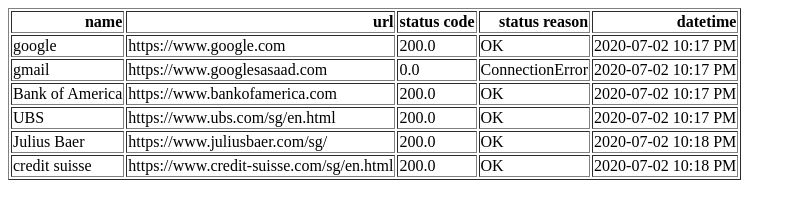
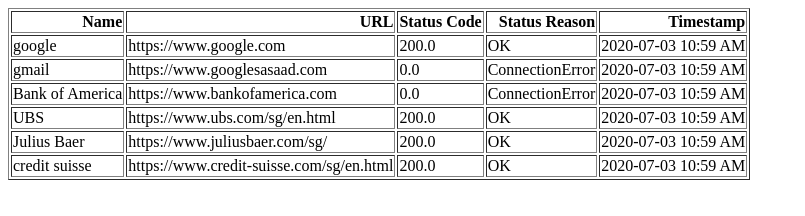
Before and after one commit to mysticrenji/python-servicemonitor, a plain HTML site: page 01.servicemonitor/staticfiles/index.html in a window 1280 px wide. Shown: the whole page, without its empty margins (0-805 px from the left). Drawn offline with Linux system fonts and the light colour scheme.

```diff
--- a/01.servicemonitor/staticfiles/index.html
+++ b/01.servicemonitor/staticfiles/index.html
@@ -1,11 +1,11 @@
 <table border="1" class="dataframe">
   <thead>
     <tr style="text-align: right;">
-      <th>name</th>
-      <th>url</th>
-      <th>status code</th>
-      <th>status reason</th>
-      <th>datetime</th>
+      <th>Name</th>
+      <th>URL</th>
+      <th>Status Code</th>
+      <th>Status Reason</th>
+      <th>Timestamp</th>
     </tr>
   </thead>
   <tbody>
@@ -14,42 +14,42 @@
       <td>https://www.google.com</td>
       <td>200.0</td>
       <td>OK</td>
-      <td>2020-07-02 10:17 PM</td>
+      <td>2020-07-03 10:59 AM</td>
     </tr>
     <tr>
       <td>gmail</td>
       <td>https://www.googlesasaad.com</td>
       <td>0.0</td>
       <td>ConnectionError</td>
-      <td>2020-07-02 10:17 PM</td>
+      <td>2020-07-03 10:59 AM</td>
     </tr>
     <tr>
       <td>Bank of America</td>
       <td>https://www.bankofamerica.com</td>
-      <td>200.0</td>
-      <td>OK</td>
-      <td>2020-07-02 10:17 PM</td>
+      <td>0.0</td>
+      <td>ConnectionError</td>
+      <td>2020-07-03 10:59 AM</td>
     </tr>
     <tr>
       <td>UBS</td>
       <td>https://www.ubs.com/sg/en.html</td>
       <td>200.0</td>
       <td>OK</td>
-      <td>2020-07-02 10:17 PM</td>
+      <td>2020-07-03 10:59 AM</td>
     </tr>
     <tr>
       <td>Julius Baer</td>
       <td>https://www.juliusbaer.com/sg/</td>
       <td>200.0</td>
       <td>OK</td>
-      <td>2020-07-02 10:18 PM</td>
+      <td>2020-07-03 10:59 AM</td>
     </tr>
     <tr>
       <td>credit suisse</td>
       <td>https://www.credit-suisse.com/sg/en.html</td>
       <td>200.0</td>
       <td>OK</td>
-      <td>2020-07-02 10:18 PM</td>
+      <td>2020-07-03 10:59 AM</td>
     </tr>
   </tbody>
 </table>
--- a/01.servicemonitor/urls.csv
+++ b/01.servicemonitor/urls.csv
@@ -1,4 +1,4 @@
-name,url
+Name,URL
 google, https://www.google.com
 gmail, https://www.googlesasaad.com
 Bank of America,https://www.bankofamerica.com
```
Also changed, not shown: 01.servicemonitor/csv/20200703-105920.csv (added, +7 -0 lines), 2 other files.
